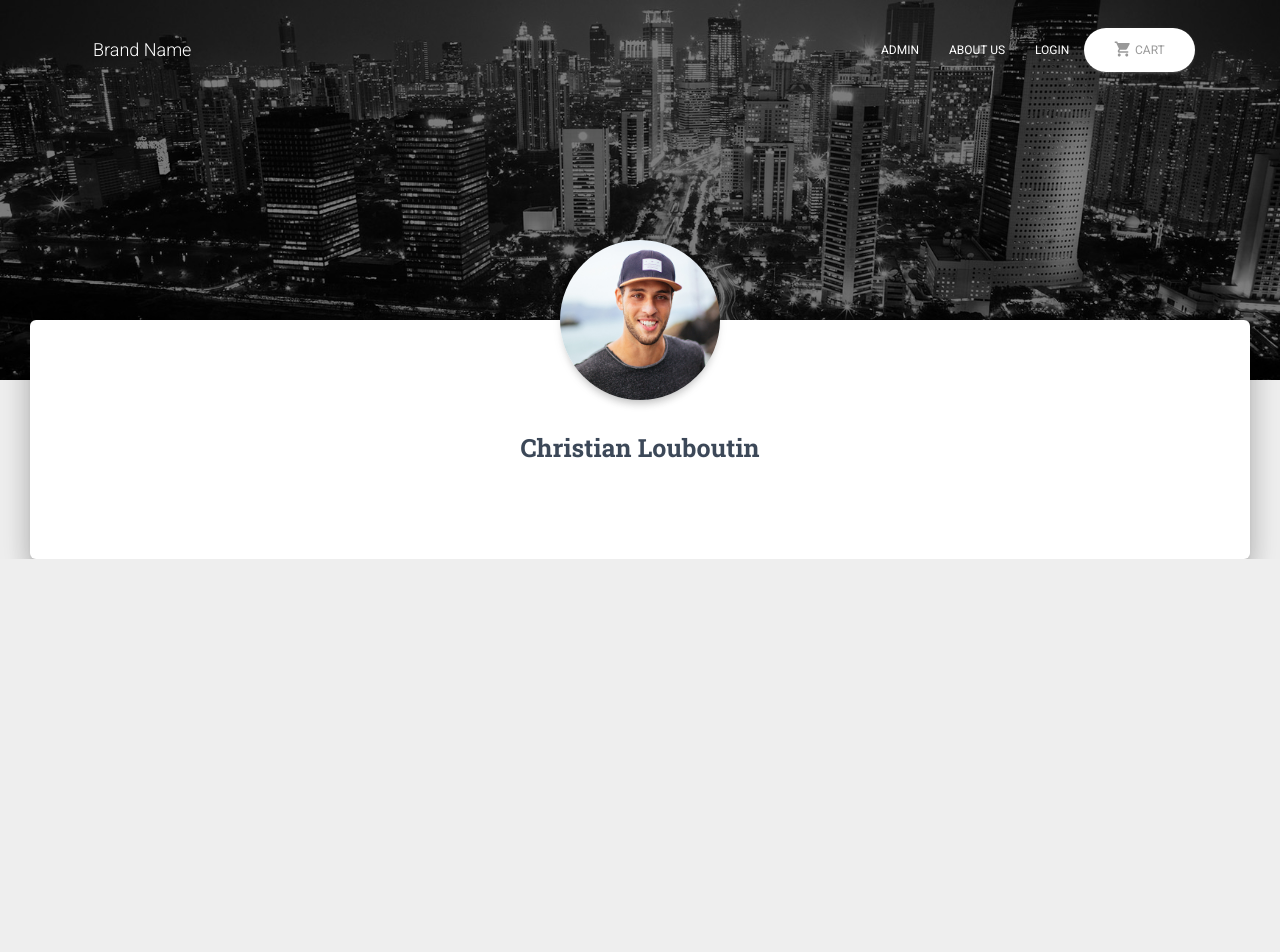
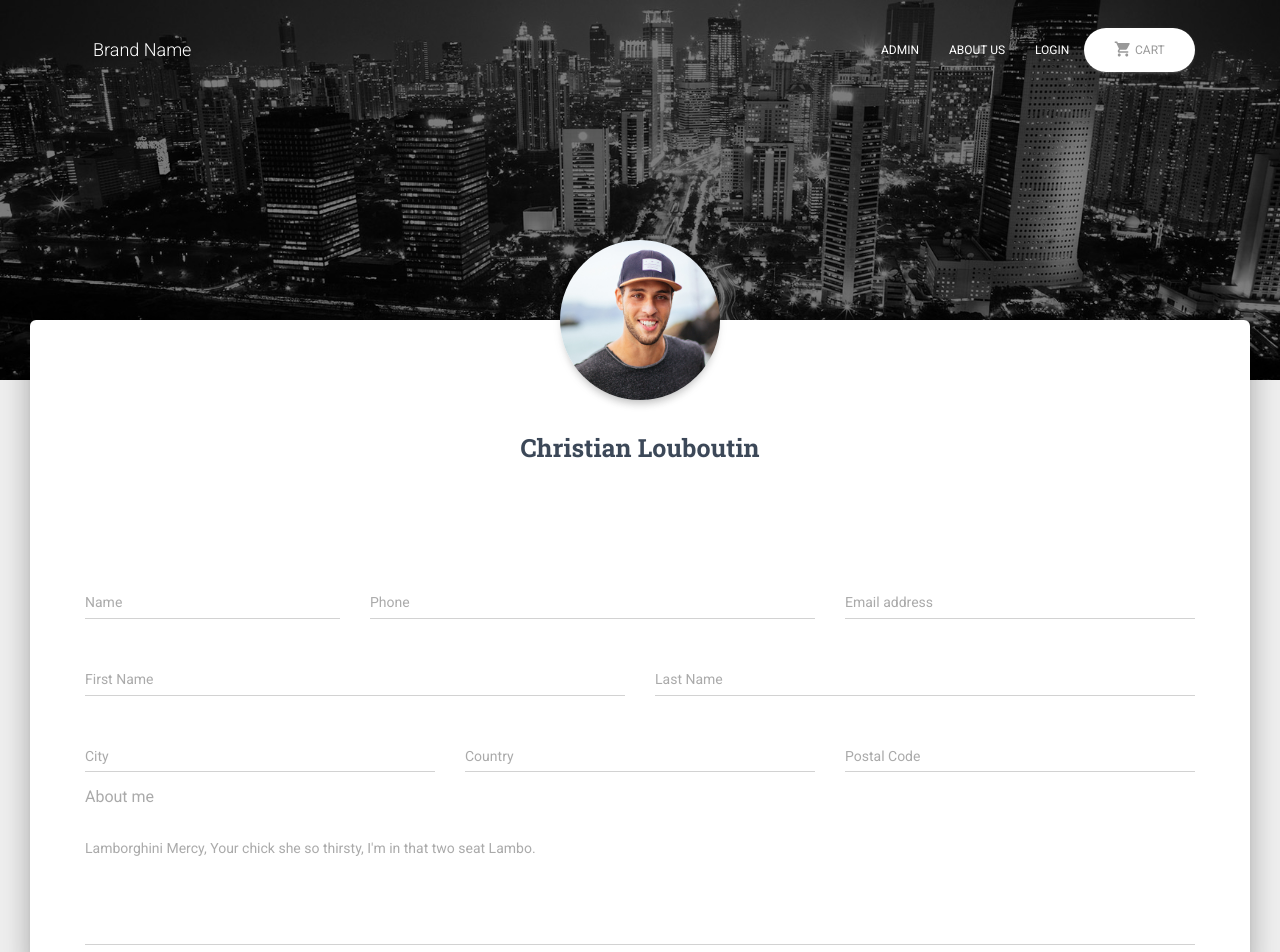
Before and after one commit to haoyang324/order-app, a React (Create React App) app: page /profile in a window 1280 px wide. Shown: the top 952 px of the page. Before the commit the page ends 800 px from the top, so only its background shows below. Built offline with nearby package versions, Linux system fonts and the light colour scheme.

Commit message:
Update ProfilePage.jsx as placeholder

```diff
--- a/src/components/Header/HeaderLinks.jsx
+++ b/src/components/Header/HeaderLinks.jsx
@@ -94,13 +94,13 @@
               color: "transparent"
             }}
             dropdownList={[
-              <Link
-                to="/profile"
-                className={classes.dropdownLink}
-                key={"profile"}
-              >
-                Profile
-              </Link>,
+              // <Link
+              //   to="/profile"
+              //   className={classes.dropdownLink}
+              //   key={"profile"}
+              // >
+              //   Profile
+              // </Link>,
               <Link
                 to="/orders"
                 className={classes.dropdownLink}
--- a/src/views/ProfilePage/ProfilePage.jsx
+++ b/src/views/ProfilePage/ProfilePage.jsx
@@ -4,6 +4,7 @@
 import classNames from "classnames";
 // @material-ui/core components
 import { makeStyles } from "@material-ui/core/styles";
+import InputLabel from "@material-ui/core/InputLabel";
 // @material-ui/icons
 // core components
 import Header from "components/Header/Header.jsx";
@@ -11,7 +12,7 @@
 import GridItem from "components/Grid/GridItem.js";
 import HeaderLinks from "components/Header/HeaderLinks.jsx";
 import Parallax from "components/Parallax/Parallax.js";
-import Clearfix from "components/Clearfix/Clearfix.js";
+import CustomInput from "components/CustomInput/CustomInput.js";
 
 import christian from "assets/img/faces/christian.jpg";
 
@@ -35,14 +36,12 @@
     <div>
       <Header
         brand="Brand Name"
-        links={
-          <HeaderLinks dropdownHoverColor="info" />
-        }
+        links={<HeaderLinks dropdownHoverColor="info" />}
         fixed
         color="transparent"
         changeColorOnScroll={{
           height: 300,
-          color: "info"
+          color: "info",
         }}
       />
       <Parallax
@@ -64,10 +63,101 @@
               </div>
             </GridItem>
           </GridContainer>
-          <div className={classes.profileTabs}>
-
-          </div>
-          <Clearfix />
+          <div className={classes.profileTabs}></div>
+          <GridContainer>
+            <GridItem xs={12} sm={12} md={3}>
+              <CustomInput
+                labelText="Name"
+                id="name"
+                formControlProps={{
+                  fullWidth: true,
+                }}
+              />
+            </GridItem>
+            <GridItem xs={12} sm={12} md={5}>
+              <CustomInput
+                labelText="Phone"
+                id="phone"
+                formControlProps={{
+                  fullWidth: true,
+                }}
+              />
+            </GridItem>
+            <GridItem xs={12} sm={12} md={4}>
+              <CustomInput
+                labelText="Email address"
+                id="email-address"
+                formControlProps={{
+                  fullWidth: true,
+                }}
+              />
+            </GridItem>
+          </GridContainer>
+          <GridContainer>
+            <GridItem xs={12} sm={12} md={6}>
+              <CustomInput
+                labelText="First Name"
+                id="first-name"
+                formControlProps={{
+                  fullWidth: true,
+                }}
+              />
+            </GridItem>
+            <GridItem xs={12} sm={12} md={6}>
+              <CustomInput
+                labelText="Last Name"
+                id="last-name"
+                formControlProps={{
+                  fullWidth: true,
+                }}
+              />
+            </GridItem>
+          </GridContainer>
+          <GridContainer>
+            <GridItem xs={12} sm={12} md={4}>
+              <CustomInput
+                labelText="City"
+                id="city"
+                formControlProps={{
+                  fullWidth: true,
+                }}
+              />
+            </GridItem>
+            <GridItem xs={12} sm={12} md={4}>
+              <CustomInput
+                labelText="Country"
+                id="country"
+                formControlProps={{
+                  fullWidth: true,
+                }}
+              />
+            </GridItem>
+            <GridItem xs={12} sm={12} md={4}>
+              <CustomInput
+                labelText="Postal Code"
+                id="postal-code"
+                formControlProps={{
+                  fullWidth: true,
+                }}
+              />
+            </GridItem>
+          </GridContainer>
+          <GridContainer>
+            <GridItem xs={12} sm={12} md={12}>
+              <InputLabel style={{ color: "#AAAAAA" }}>About me</InputLabel>
+              <CustomInput
+                labelText="Lamborghini Mercy, Your chick she so thirsty, I'm in that two seat Lambo."
+                id="about-me"
+                formControlProps={{
+                  fullWidth: true,
+                }}
+                inputProps={{
+                  multiline: true,
+                  rows: 5,
+                }}
+              />
+            </GridItem>
+          </GridContainer>
         </div>
       </div>
     </div>
```
